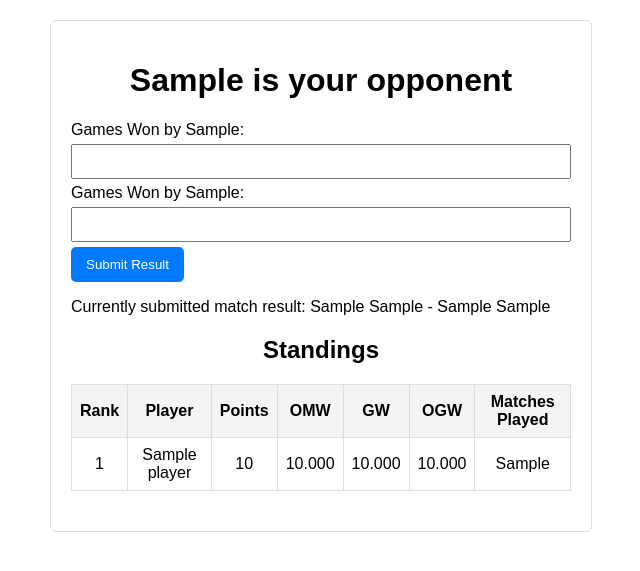
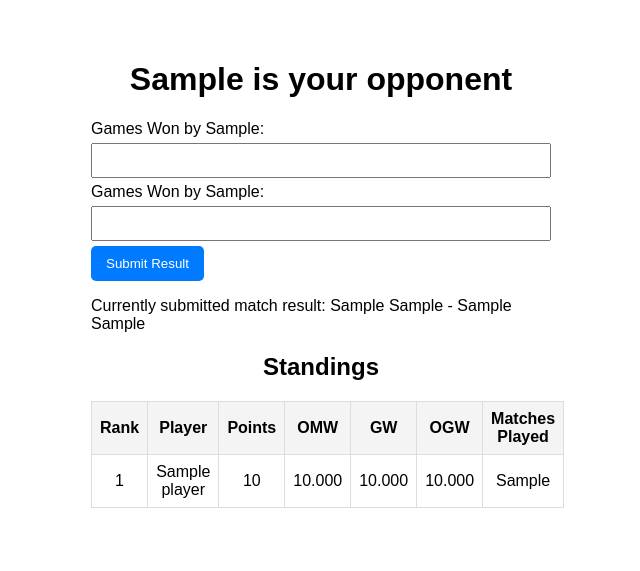
Before and after one commit to diligence-dev/simple-draft, a Flask app: template templates/player.html in a window 1280 px wide. Shown: the top 571 px of the page, without its empty margins (319-959 px from the left). Run offline with Flask 3, Linux system fonts and the light colour scheme; the template is opened without the code that fills it: most values are stand-ins (such as "Sample title", 1, 10 or a date in 2020).

```diff
--- a/templates/player.html
+++ b/templates/player.html
@@ -11,11 +11,9 @@
             padding: 0;
         }
         .container {
-            max-width: 500px;
+            max-width: 460px;
             margin: auto;
             padding: 20px;
-            border: 1px solid #ddd;
-            border-radius: 5px;
         }
         h1, h2 {
             text-align: center;
```
